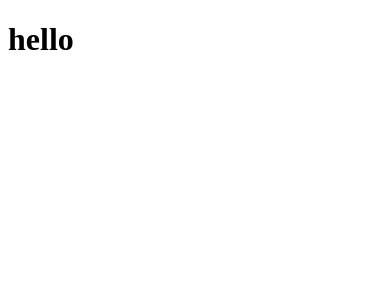
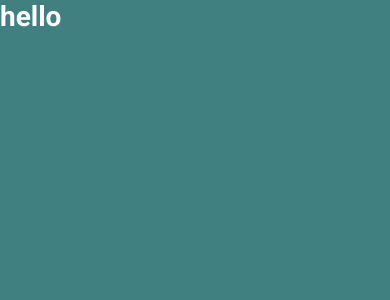
Before and after one commit to Ameciclo/botaprarodar-web, a Next.js app: page / in a window 390 px wide. Shown: the top 300 px of the page. Built offline with nearby package versions, Linux system fonts and the light colour scheme.

Commit message:
global styles

```diff
--- a/package.json
+++ b/package.json
@@ -15,7 +15,7 @@
     }
   },
   "lint-staged": {
-    "src/**/*": [
+    "src/**/*.(ts|tsx)$": [
       "yarn lint --fix"
     ]
   },
@@ -32,6 +32,7 @@
     "@typescript-eslint/parser": "^4.19.0",
     "eslint": "^7.22.0",
     "eslint-config-prettier": "^8.1.0",
+    "eslint-plugin-css-modules": "^2.11.0",
     "eslint-plugin-prettier": "^3.3.1",
     "eslint-plugin-react": "^7.23.1",
     "eslint-plugin-react-hooks": "^4.2.0",
--- a/src/pages/_app.tsx
+++ b/src/pages/_app.tsx
@@ -1,3 +1,5 @@
+import '../styles/global.scss'
+
 function MyApp({ Component, pageProps }) {
   return <Component {...pageProps} />
 }
--- /dev/null
+++ b/src/pages/_document.tsx
@@ -0,0 +1,24 @@
+import Document, { Head, Html, Main, NextScript } from 'next/document'
+
+class MyDocument extends Document {
+  render() {
+    return (
+      <Html>
+        <Head>
+          <link rel="preconnect" href="https://fonts.gstatic.com" />
+          <link
+            href="https://fonts.googleapis.com/css2?family=Roboto:wght@400;700;900&display=swap"
+            rel="stylesheet"
+          />
+          <link rel="shortcut icon" href="favicon.ico" type="image/x-icon" />
+        </Head>
+        <body>
+          <Main />
+          <NextScript />
+        </body>
+      </Html>
+    )
+  }
+}
+
+export default MyDocument
--- /dev/null
+++ b/src/styles/global.scss
@@ -0,0 +1,41 @@
+* {
+  margin: 0;
+  padding: 0;
+  box-sizing: border-box;
+}
+
+:root {
+  --white: #fff;
+  --background: #408080;
+  --text: #1f2937;
+}
+
+@media(max-width: 1080px) {
+  html {
+    font-size: 93.75%;
+  }
+}
+
+@media(max-width: 720px) {
+  html {
+    font-size: 87.5%;
+  }
+}
+
+body {
+  background: var(--background);
+  color: var(--white);
+}
+
+body, input, textarea, select, button {
+  font: 400 1rem "Roboto", sans-serif;
+}
+
+button {
+  cursor: pointer;
+}
+
+a {
+  color: inherit;
+  text-decoration: none;
+}
```
Also changed, not shown: .eslintrc.json, public/vercel.svg (deleted), 1 other file (tests, documents, lock files or other folders).
